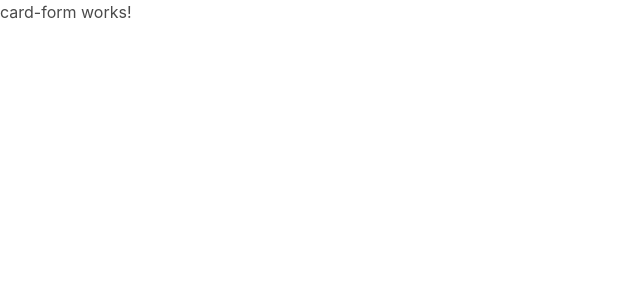
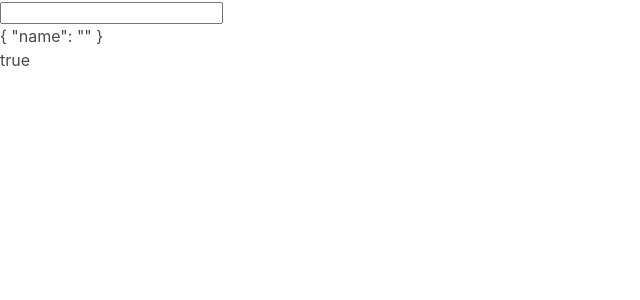
Before and after one commit to rikkhanna/creditcard-app, an Angular app: page / in a window 1280 px wide. Shown: the top 300 px of the page, without its empty margins (0-640 px from the left). Built offline with nearby package versions, Linux system fonts and the light colour scheme.

Commit message:
binding formGroup to a form

```diff
--- a/src/app/card-form/card-form.component.html
+++ b/src/app/card-form/card-form.component.html
@@ -1 +1,8 @@
-<p>card-form works!</p>
+<form [formGroup] = "cardForm">
+    <input formControlName="name" />
+</form>
+
+<!-- for debugging -->
+
+<div>{{ cardForm.value | json }}</div>
+<div>{{ cardForm.valid }}</div>
```
